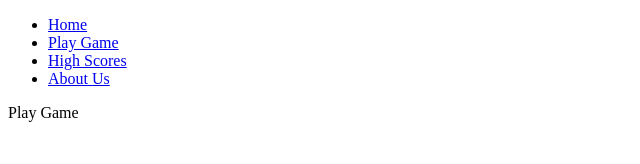
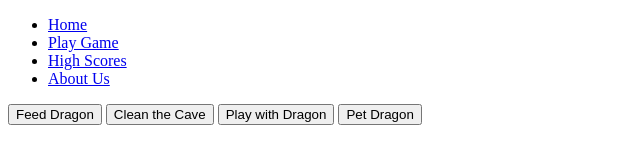
Before and after one commit to dragonlairindustries/pixel-pet, a plain HTML site: page html/play-game.html in a window 1280 px wide. Shown: the whole page, without its empty margins (0-640 px from the left). Drawn offline with Linux system fonts and the light colour scheme.

Commit message:
Added Action Buttons

```diff
--- a/html/play-game.html
+++ b/html/play-game.html
@@ -1,8 +1,8 @@
 <!DOCTYPE html>
 <html lang="en">
   <head>
-    <meta charset="UTF-8">
-    <meta name="viewport" content="width=device-width, initial-scale=1.0">
+    <meta charset="UTF-8" />
+    <meta name="viewport" content="width=device-width, initial-scale=1.0" />
     <title>Play Game - Pixel Pet</title>
   </head>
   <body>
@@ -18,8 +18,14 @@
     </header>
 
     <main>
-        <p>Play Game</p>
+
+
+      <section class="game-actions">
+        <button type="button" aria-label="Feed the Dragon">Feed Dragon</button>
+        <button type="button" aria-label="Clean the Dragon's Cave">Clean the Cave</button>
+        <button type="button" aria-label="Play with the Dragon">Play with Dragon</button>
+        <button type="button" aria-label="Pet the Dragon">Pet Dragon</button>
+      </section>
     </main>
-
   </body>
 </html>
```
Lines whose indentation alone changed are shown as unchanged.
